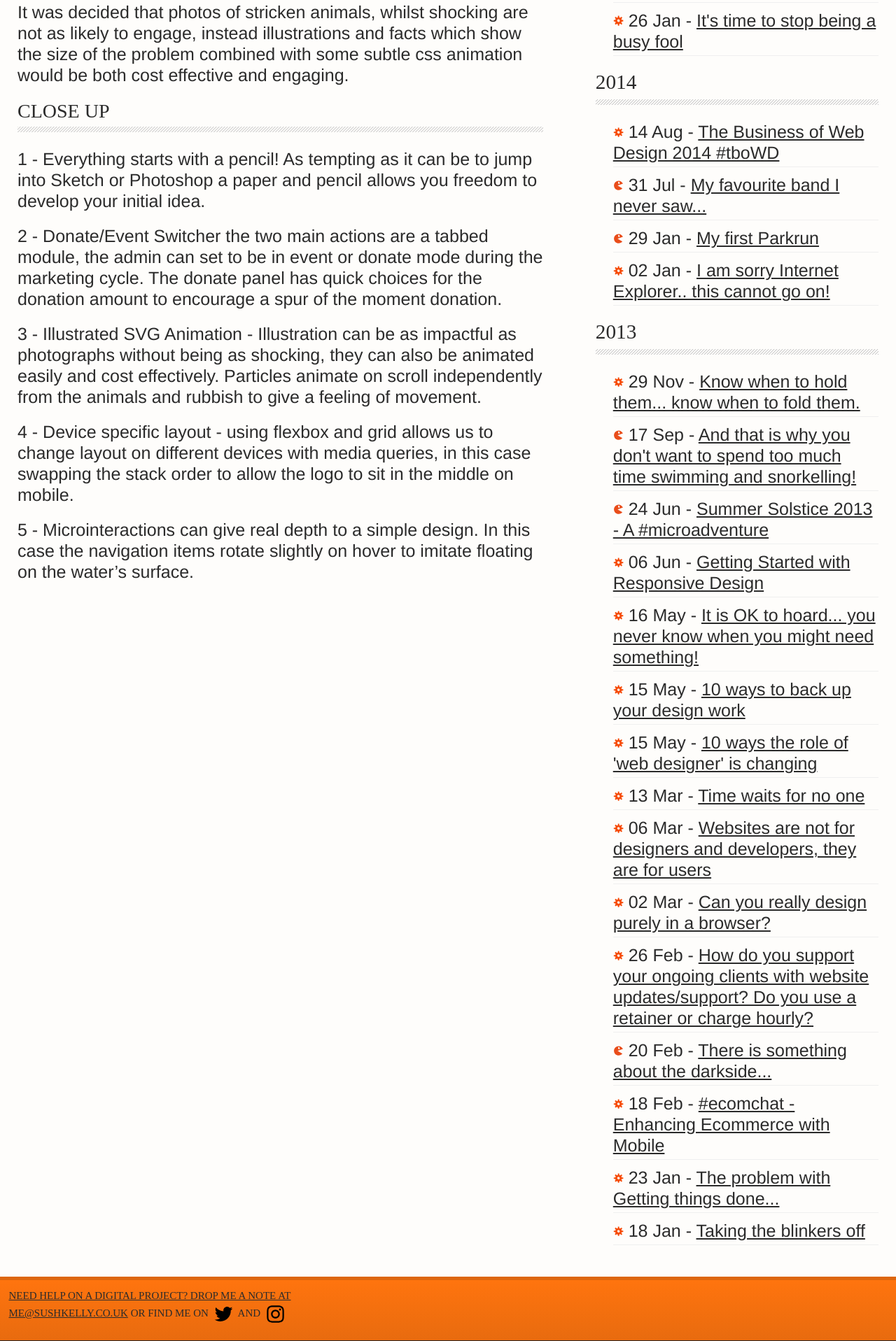
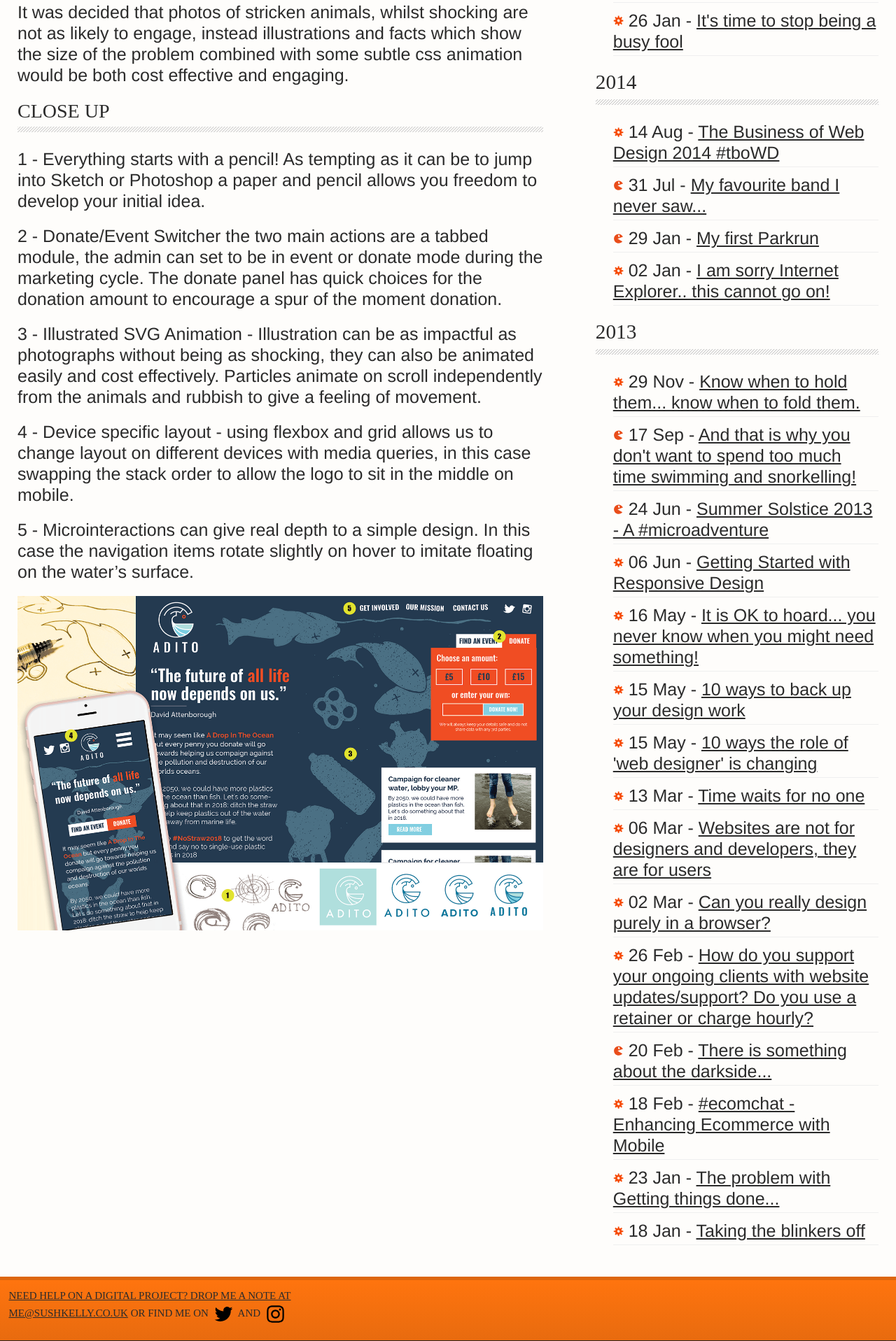
Before and after one commit to maxray/maxray.github.io, a Jekyll site: the page built from index.html, in a window 1280 px wide. Shown: the part 1665-3582 px from the top of the page at 70% size. Built offline with Jekyll 4.4.1, drawn with Linux system fonts in a browser that asks for light colours.

Commit message:
Updated Dot Net Magazine Design Challenge

```diff
--- a/_posts/2018-02-27-dot-net-magazine-design-challenge.markdown
+++ b/_posts/2018-02-27-dot-net-magazine-design-challenge.markdown
@@ -28,3 +28,5 @@ It was decided that photos of stricken animals, whilst shocking are not as likel
 4 - Device specific layout - using flexbox and grid allows us to change layout on different devices with media queries, in this case swapping the stack order to allow the logo to sit in the middle on mobile.
 
 5 - Microinteractions can give real depth to a simple design. In this case the navigation items rotate slightly on hover to imitate floating on the water's surface.
+
+![ANNOTATED_sush_kelly_adito_design_netma.png](/uploads/ANNOTATED_sush_kelly_adito_design_netma.png)
```
